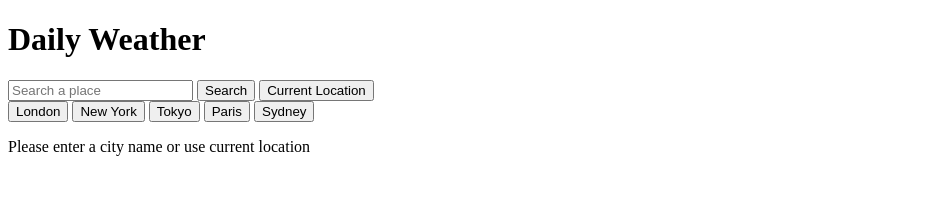
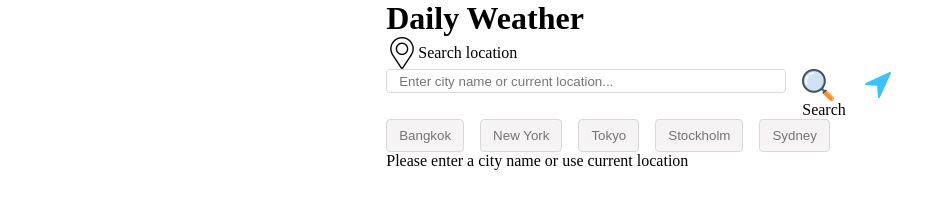
Before and after one commit to maysunktong/javascript-challenges, a plain HTML site: page 03-weatherapp-fetch/index.html in a window 1280 px wide. Shown: the whole page, without its empty margins (0-946 px from the left). Drawn offline with Linux system fonts and the light colour scheme.

Commit message:
style css

```diff
--- a/03-weatherapp-fetch/globals.css
+++ b/03-weatherapp-fetch/globals.css
@@ -1,3 +1,16 @@
+* {
+  box-sizing: border-box;
+  margin: 0;
+  padding: 0;
+}
+
+html {
+  display: flex;
+  justify-content: center;
+  align-items: center;
+  flex-direction: column;
+}
+
 .spinner {
   border: 4px solid #ccc;
   border-top: 4px solid #333;
@@ -9,7 +22,9 @@
 }
 
 @keyframes spin {
-    to { transform: rotate(360deg); }
+  to {
+    transform: rotate(360deg);
+  }
 }
 
 .suggestions-list {
@@ -34,9 +49,46 @@
   background-color: #eee;
 }
 
+button {
+  cursor: pointer;
+}
+
+input {
+  min-width: 400px;
+  height: 1.5rem;
+  border-radius: 4px;
+  background-color: #ffffff;
+  border: solid 1px rgb(217, 217, 217);
+  padding: 8px 12px;
+  color: #3e3e3e;
+}
+
+.search-container {
+  display: flex;
+  justify-content: space-around;
+  gap: 1rem;
+}
+
+header {
+  display: flex;
+  justify-content: start;
+  align-items: center;
+}
+
+#searchButton,
+#currentLocation {
+  cursor: pointer;
+  width: 2rem;
+  aspect-ratio: 1;
+  display: flex;
+  flex-direction: row;
+  justify-content: center;
+  align-items: center;
+}
 
 @keyframes bounce {
-  0%, 100% {
+  0%,
+  100% {
     transform: translateY(0);
   }
   50% {
@@ -47,3 +99,15 @@
 .bounce {
   animation: bounce 2s ease-in-out infinite;
 }
+
+#popularCities {
+  display: flex;
+  gap: 1rem;
+}
+.city-btn {
+  border-radius: 4px;
+  background-color: #f5f3f3;
+  border: solid 1px rgb(217, 217, 217);
+  padding: 8px 12px;
+  color: #757575;
+}
--- a/03-weatherapp-fetch/index.html
+++ b/03-weatherapp-fetch/index.html
@@ -9,15 +9,38 @@
   </head>
   <body>
     <h1>Daily Weather</h1>
-    <input type="text" id="searchBar" placeholder="Search a place" />
-    <button type="button" id="searchButton">Search</button>
-    <button type="button" id="currentLocation">Current Location</button>
-    <div id="popularCities">
-      <button type="button" class="city-btn">London</button>
-      <button type="button" class="city-btn">New York</button>
-      <button type="button" class="city-btn">Tokyo</button>
-      <button type="button" class="city-btn">Paris</button>
-      <button type="button" class="city-btn">Sydney</button>
+    <div class="main-container">
+      <header>
+        <img src="./assets/location.png" alt="" width="32" />
+        <span>Search location</span>
+      </header>
+      <div class="search-container">
+        <input
+          type="text"
+          id="searchBar"
+          placeholder="Enter city name or current location..."
+        />
+        <div>
+          <img src="./assets/search.png" alt="" width="16" id="searchButton" />
+          <span>Search</span>
+        </div>
+        <div>
+          <img
+            src="./assets/navigation.png"
+            alt=""
+            width="16"
+            id="currentLocation"
+          />
+        </div>
+      </div>
+
+      <div id="popularCities">
+        <button type="button" class="city-btn">Bangkok</button>
+        <button type="button" class="city-btn">New York</button>
+        <button type="button" class="city-btn">Tokyo</button>
+        <button type="button" class="city-btn">Stockholm</button>
+        <button type="button" class="city-btn">Sydney</button>
+      </div>
     </div>
 
     <div id="display"></div>
--- a/03-weatherapp-fetch/script.js
+++ b/03-weatherapp-fetch/script.js
@@ -85,7 +85,7 @@ input.addEventListener("keydown", (e) => {
 const cities = Array.from(document.querySelectorAll(".city-btn"));
 cities.forEach((button) =>
   button.addEventListener("click", (e) => {
-    const city = e.target.textContent;
+    const city = e.target.textContent.toLowerCase();
     input.value = city;
     getWeatherData();
   })
```
Also changed, not shown: 03-weatherapp-fetch/assets/location.png (added), 03-weatherapp-fetch/assets/navigation.png (added), 03-weatherapp-fetch/assets/reload.png (added), 03-weatherapp-fetch/assets/search.png (added). Lines whose indentation alone changed are shown as unchanged.
